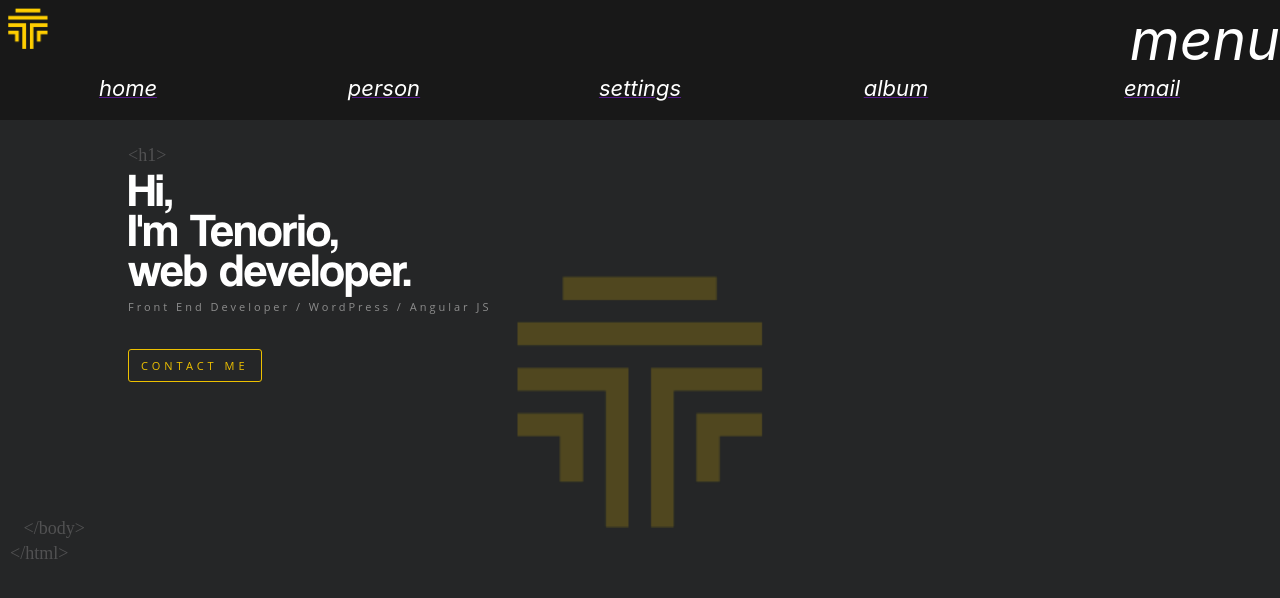
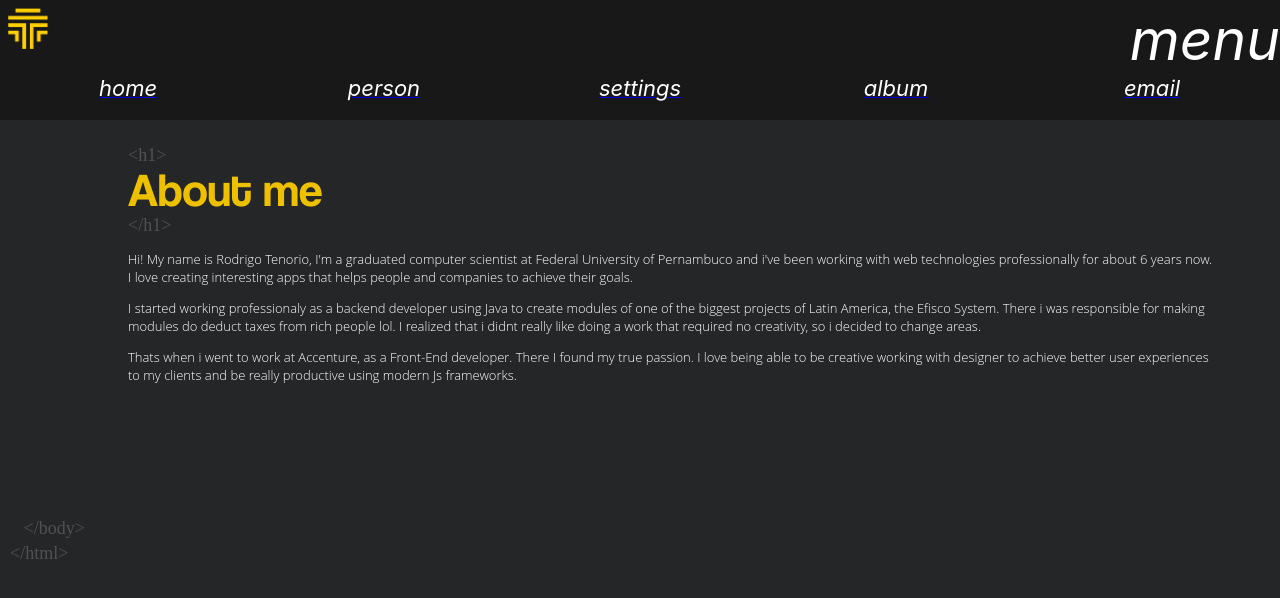
Before and after one commit to tenorius/portfolio, a React (Create React App) app: page /about in a window 1280 px wide. Shown: the top 598 px of the page. Built offline with nearby package versions, Linux system fonts and the light colour scheme; what webfontloader would draw is missing.

Commit message:
spellingBee aboutpage

```diff
--- a/src/App.js
+++ b/src/App.js
@@ -7,15 +7,22 @@ import Page from "./components/layout/page"
 import "./components/layout/page.css"
 import HomePage from "./components/home/homePage";
 import Background from "./components/layout/background";
+import { Switch, Route, Redirect } from 'react-router-dom';
+import AboutPage from "./components/home/aboutPage";
+
 class App extends Component {
   render() {
     return (
       <div className="App">
-        <Navbar/>
-        <Page>
-          <HomePage/>
-        </Page>
-        <Background/>
+          <Navbar/>
+          <Page>
+              <Switch>
+                  <Route path="/home" component={HomePage}/>
+                  <Route path="/about" component={AboutPage}/>
+                  <Redirect from="/" to="/home"/>
+              </Switch>
+
+          </Page>
         {/*<header className="App-header">*/}
           {/*<img src={logo} className="App-logo" alt="logo" />*/}
           {/*<p>*/}
--- /dev/null
+++ b/src/components/home/aboutPage.css
@@ -0,0 +1,24 @@
+.container.about-page .text-zone h1{
+    color: #edc000;
+    position: relative;
+    margin-bottom: 40px;
+}
+
+.container.about-page .text-zone h1:after{
+    content: "</h1>";
+    position: absolute;
+    left: 0;
+    bottom: -35px;
+    color: #515152;
+    font-size: 18px;
+    margin-top: -35px;
+    font-family: 'La Belle Aurore', cursive;
+}
+
+.container.about-page .text-zone p{
+    font-size: 13px;
+    line-height: 18px;
+    color: #ffffff;
+    font-family: "Open Sans", sans-serif;
+    font-weight: 300;
+}
--- /dev/null
+++ b/src/components/home/aboutPage.js
@@ -0,0 +1,29 @@
+import React, {Component, Fragment} from 'react'
+import Container from "../layout/container";
+import './aboutPage.css';
+
+class AboutPage extends Component {
+    render() {
+        return (
+            <Container styleClass="about-page">
+                <div className="text-zone">
+                    <h1>About me</h1>
+                    <p>
+                        Hi! My name is Rodrigo Tenorio, I'm a graduated computer scientist at Federal University of Pernambuco and i've been working
+                        with web technologies professionally for about 6 years now. I love creating interesting apps that helps people and companies to achieve their goals.
+                    </p>
+                    <p>
+                        I started working professionaly as a backend developer using Java to create modules of one of the biggest projects of Latin America, the Efisco System.
+                        There i was responsible for making modules do deduct taxes from rich people lol. I realized that i didnt really like doing a work that required no creativity, so i decided to change areas.
+                    </p>
+                    <p>
+                        Thats when i went to work at Accenture, as a Front-End developer. There I found my true passion. I love being able to be creative working with designer to achieve better user experiences to my clients
+                        and be really productive using modern Js frameworks.
+                    </p>
+                </div>
+            </Container>
+        )
+    }
+}
+
+export default AboutPage;
--- a/src/components/home/homePage.js
+++ b/src/components/home/homePage.js
@@ -1,18 +1,23 @@
-import React, {Component} from 'react'
+import React, {Component, Fragment} from 'react'
 import Container from "../layout/container";
+import Background from "../layout/background";
+import SpellingBee from "../utils/spellingBee";
 
 class HomePage extends Component {
     render() {
         return (
+            <Fragment>
                 <Container styleClass="home-page">
                     <div className="text-zone">
-                    <h1>Hi, <br/> I'm Tenorio, <br/> web developer.</h1>
+                        <SpellingBee text="Hi,*I'm Tenorio,*web developer" cssClass="blast" tag="h1"/>
                         <h2>Front End Developer / WordPress / Angular JS</h2>
                         <a className="flat-button">
                             CONTACT ME
                         </a>
                     </div>
                 </Container>
+                <Background/>
+            </Fragment>
         )
     }
 }
--- a/src/components/layout/nav.js
+++ b/src/components/layout/nav.js
@@ -1,33 +1,34 @@
 import React from 'react'
+import { Link } from 'react-router-dom';
 import './nav.css'
 
 const Nav = () => (
     <nav className="nav">
-        <a href="">
+        <Link to="/home">
             <i className="material-icons">
                 home
             </i>
-        </a>
-        <a href="">
+        </Link>
+        <Link to="/about">
             <i className="material-icons">
                 person
             </i>
-        </a>
-        <a href="">
+        </Link>
+        <Link to="">
             <i className="material-icons">
                 settings
             </i>
-        </a>
-        <a href="">
+        </Link>
+        <Link to="">
             <i className="material-icons">
                 album
             </i>
-        </a>
-        <a href="">
+        </Link>
+        <Link to="">
             <i className="material-icons">
                 email
             </i>
-        </a>
+        </Link>
     </nav>
 );
 
--- /dev/null
+++ b/src/components/utils/spellingBee.js
@@ -0,0 +1,25 @@
+import React from 'react';
+
+const SpellingBee = ({text, tag, cssClass}) => {
+
+    let CustomTag = tag;
+    let textArray = text.split("");
+
+    let elementsArray = textArray.map(char => (
+        char === '*' ? <br/> : (
+            <span className={cssClass}>
+                {char}
+            </span>
+            )
+    ));
+
+    let speltElement = (
+        <CustomTag>
+            {elementsArray}
+        </CustomTag>
+    );
+
+    return speltElement;
+};
+
+export default SpellingBee;
```
Lines whose indentation alone changed are shown as unchanged.
